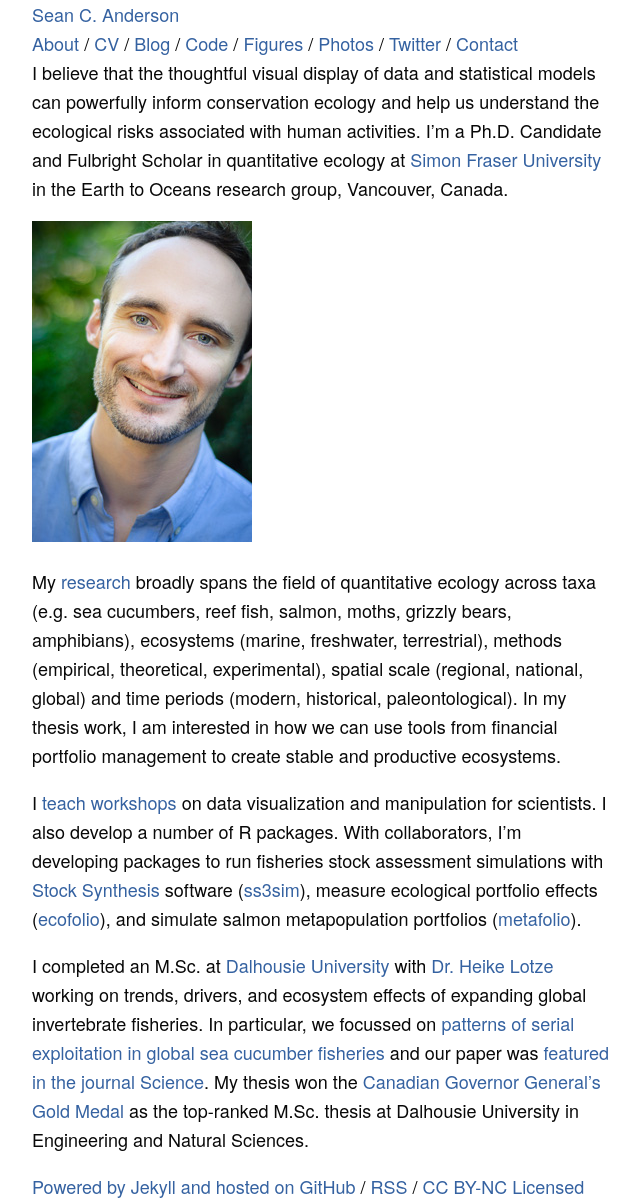
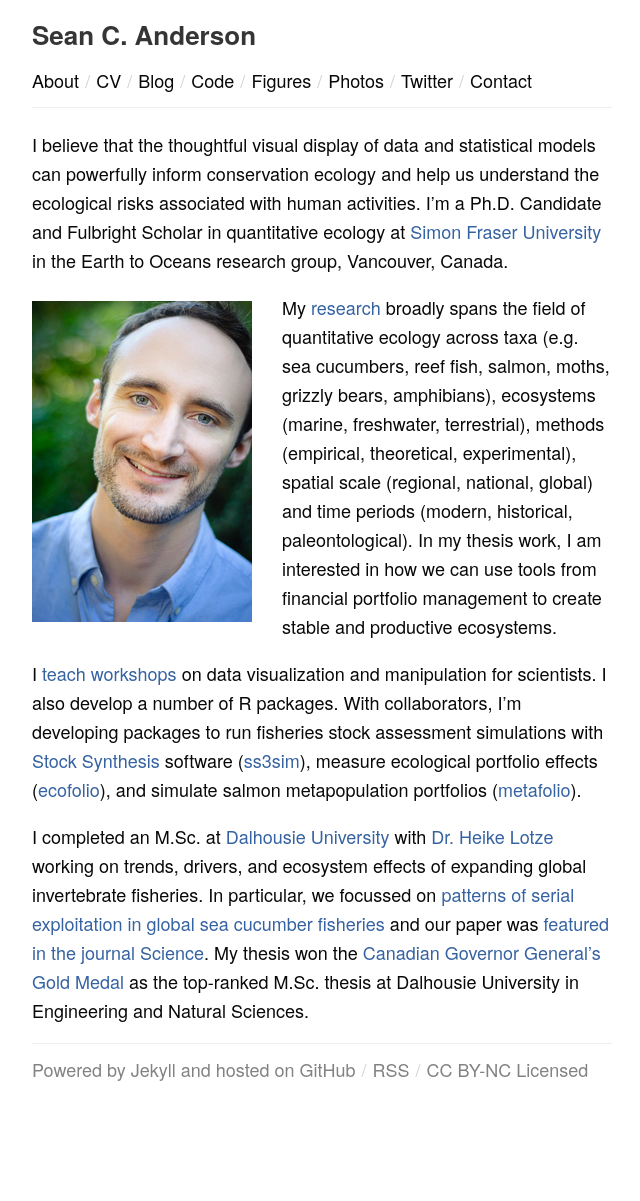
Before and after one commit to seananderson/seananderson.ca, a Jekyll site: the page built from index.md, in a window 1280 px wide. Shown: the whole page, without its empty margins (318-958 px from the left). Built offline with Jekyll 4.4.1, drawn with Linux system fonts in a browser that asks for light colours; Markdown is read by kramdown in place of the engine named in the settings; comment, search, counter and statistics services are not loaded; after the commit the page ends 1102 px from its top, so only the background shows below that.

Commit message:
Move css to v2.1.5 folder

```diff
--- a/_includes/header.html
+++ b/_includes/header.html
@@ -22,10 +22,13 @@
 
   <!-- CSS
   ================================================== -->
-  <link rel="stylesheet" href="/css2.1.4/base.css">
-  <link rel="stylesheet" href="/css2.1.4/skeleton.css">
-  <link rel="stylesheet" href="/css2.1.4/layout.css">
-  <link rel="stylesheet" href="/css2.1.4/tomorrow.css">
+  <link href='http://fonts.googleapis.com/css?family=Inconsolata:400,700'
+    rel='stylesheet' type='text/css'>
+  <link rel="stylesheet" href="/css2.1.5/base.css">
+  <link rel="stylesheet" href="/css2.1.5/skeleton.css">
+  <link rel="stylesheet" href="/css2.1.5/layout.css">
+  <!--<link rel="stylesheet" href="/css2.1.4/tomorrow.css">-->
+  <link rel="stylesheet" href="/css2.1.5/syntax2.css">
 
   <!--[if lt IE 9]>
     <script src="http://html5shim.googlecode.com/svn/trunk/html5.js"></script>
@@ -47,7 +50,7 @@
   ================================================== -->
   <script src="/js/jquery-1.10.2.min.js"></script>
   <script src="/js/lightbox-2.6.min.js"></script>
-  <link href="/css2.1.4/lightbox.css" rel="stylesheet" />
+  <link href="/css2.1.5/lightbox.css" rel="stylesheet" />
 
   <!-- Altmetric
   ================================================== -->
```
Also changed, not shown: css2.1.5/autumn.css (renamed from css2.1.4/autumn.css), css2.1.5/base.css (renamed from css2.1.4/base.css), css2.1.5/colors-dark.css (renamed from css2.1.4/colors-dark.css), css2.1.5/colors-light.css (renamed from css2.1.4/colors-light.css), css2.1.5/friendly.css (renamed from css2.1.4/friendly.css), css2.1.5/lightbox.css (renamed from css2.1.4/lightbox.css), css2.1.5/monokai.css (renamed from css2.1.4/monokai.css), css2.1.5/skeleton.css (renamed from css2.1.4/skeleton.css), css2.1.5/solarized-light.css (renamed from css2.1.4/solarized-light.css), css2.1.5/solarized.css (renamed from css2.1.4/solarized.css), css2.1.5/syntax.css (renamed from css2.1.4/syntax.css), css2.1.5/tomorrow.css (renamed from css2.1.4/tomorrow.css).
